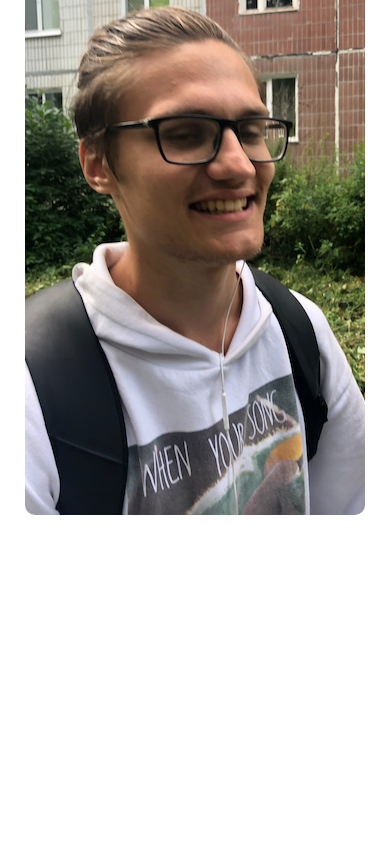
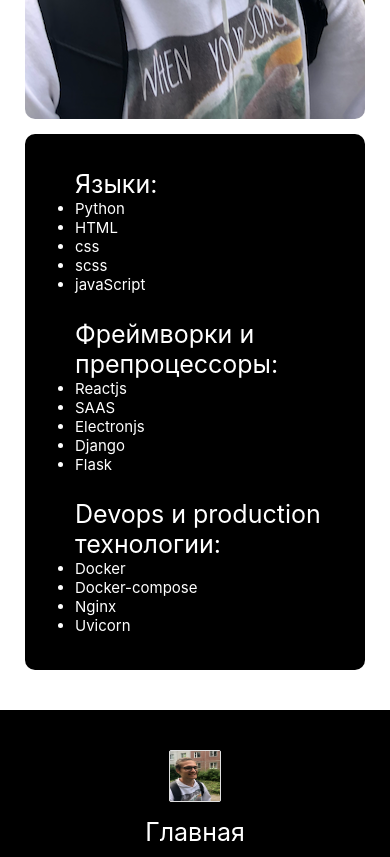
Before and after one commit to TolaMironcenko/PORTFOLIO, a React (Create React App) app in the folder dev/front/react/portfolio/: page / in a window 390 px wide. Shown: the part 1140-1997 px from the top of the page. Before the commit the page ends 1695 px from the top, so only its background shows below. Built offline with nearby package versions, Linux system fonts and the light colour scheme.

Commit message:
aboutme page

```diff
--- a/dev/front/react/portfolio/src/App.jsx
+++ b/dev/front/react/portfolio/src/App.jsx
@@ -15,6 +15,7 @@ const App = () => {
           <Route path="/examples" element={<Examples/>}/>
           <Route path="/reviews" element={<Reviews/>}/>
         </Routes>
+        <Navbar/>
       </BrowserRouter>
     </div>
   );
--- a/dev/front/react/portfolio/src/css/aboutme.css
+++ b/dev/front/react/portfolio/src/css/aboutme.css
@@ -18,6 +18,7 @@
 	overflow: hidden;
 	max-width: 445px;
 	max-height: 581px;
+	margin: 10px;
 }
 
 .info {
@@ -26,12 +27,63 @@
 	align-items: center;
 }
 
+.skills {
+	width: 100%;
+	height: 581px;
+	background: black;
+	border-radius: 10px;
+	margin: 10px;
+	color: white;
+	display: flex;
+	padding: 10px;
+}
+
+.table {
+	font-size: 35px;
+}
+
+.skillscolumn {
+	width: 50%;
+}
+
+.tableli {
+	font-size: 25px;
+}
+
 @media screen and (max-width: 1100px) {
 	.my_photo {
 		margin: 15px auto;
+	}
+
+	.skills {
+		margin: 15px auto;
+		display: block;
+		height: 100%;
 	}
 
 	.info {
 		display: block;
 	}
 }
+
+@media screen and (max-width: 450px) {
+	.table {
+		font-size: 25px;
+	}
+
+	.mainh1 {
+		font-size: 35px;
+	}
+
+	.tableli {
+		font-size: 15px;
+	}
+
+	.mainp {
+		font-size: 15px;
+	}
+
+	.skillscolumn {
+		width: 100%;
+	}
+}
--- a/dev/front/react/portfolio/src/pages/Aboutme.jsx
+++ b/dev/front/react/portfolio/src/pages/Aboutme.jsx
@@ -16,6 +16,35 @@ const Aboutme = () => {
 				<div className='my_photo'>
 					<img src={require('../imgs/myPhoto.png')} alt='моя фотография'/>
 				</div>
+				<div className='skills'>
+					<div className='skillscolumn'>
+						<ul className='table'>
+							Языки:
+							<li className='tableli'>Python</li>
+							<li className='tableli'>HTML</li>
+							<li className='tableli'>css</li>
+							<li className='tableli'>scss</li>
+							<li className='tableli'>javaScript</li>
+						</ul>
+						<ul className='table'>
+							Фреймворки и препроцессоры:
+							<li className='tableli'>Reactjs</li>
+							<li className='tableli'>SAAS</li>
+							<li className='tableli'>Electronjs</li>
+							<li className='tableli'>Django</li>
+							<li className='tableli'>Flask</li>
+						</ul>
+					</div>
+					<div className='skillscolumn'>
+						<ul className='table'>
+							Devops и production технологии:
+							<li className='tableli'>Docker</li>
+							<li className='tableli'>Docker-compose</li>
+							<li className='tableli'>Nginx</li>
+							<li className='tableli'>Uvicorn</li>
+						</ul>
+					</div>
+				</div>
 			</div>
 		</div>
 	)
```
